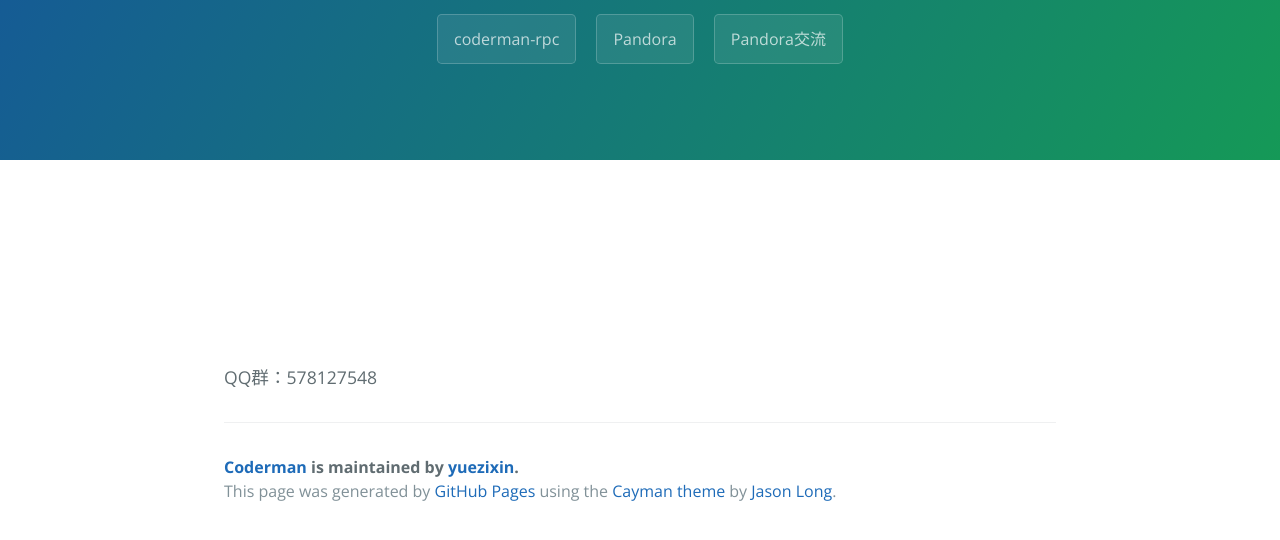
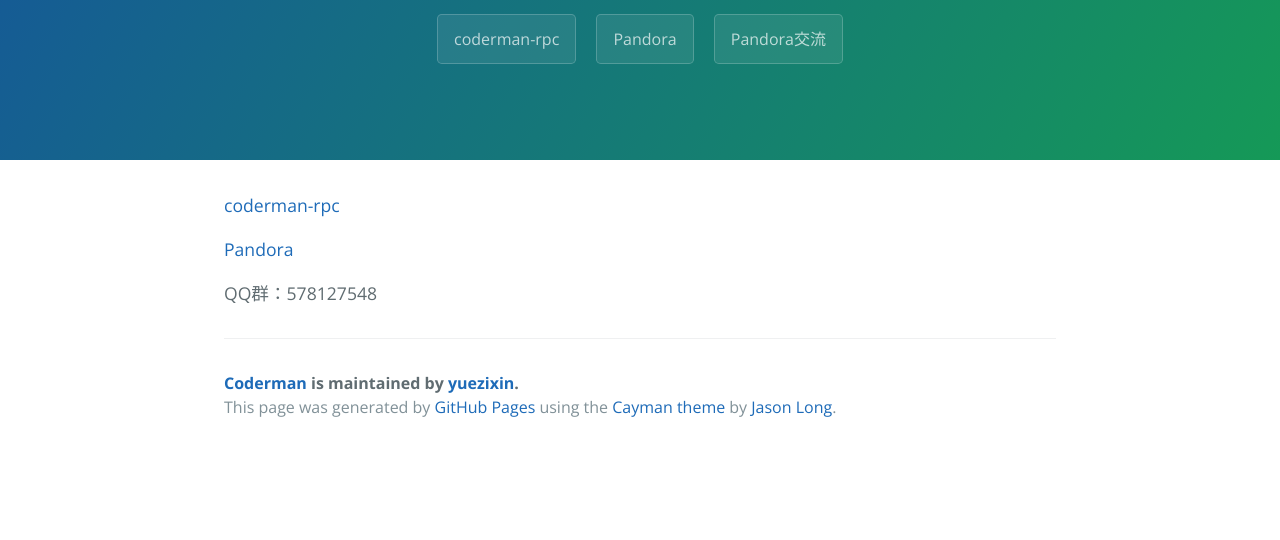
Before and after one commit to yuezixin/coderman, a plain HTML site: page index.html in a window 1280 px wide. Shown: the part 176-716 px from the top of the page. Drawn offline with nearby package versions, Linux system fonts and the light colour scheme.

Commit message:
Update index.html

```diff
--- a/index.html
+++ b/index.html
@@ -19,8 +19,8 @@
     </section>
 
     <section class="main-content">
-      <p><a href="https://github.com/yuezixin/coderman-rpc" class="btn">coderman-rpc</a></p>
-      <p><a href="https://github.com/yuezixin/pandora" class="btn">Pandora</a></p>
+      <p><a href="https://github.com/yuezixin/coderman-rpc" >coderman-rpc</a></p>
+      <p><a href="https://github.com/yuezixin/pandora"  >Pandora</a></p>
       <p>QQ群：578127548</p>
       <footer class="site-footer">
         <span class="site-footer-owner"><a href="https://github.com/yuezixin/coderman">Coderman</a> is maintained by <a href="https://github.com/yuezixin">yuezixin</a>.</span>
```
